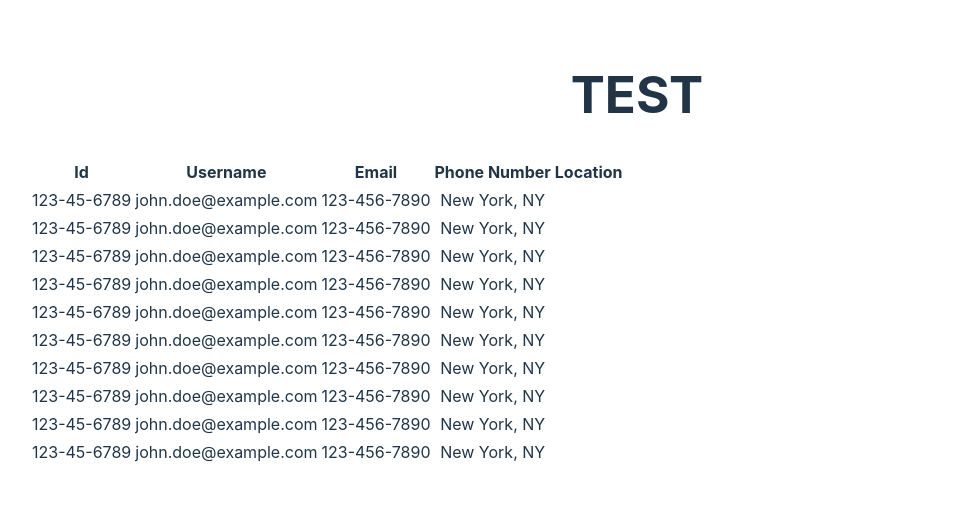
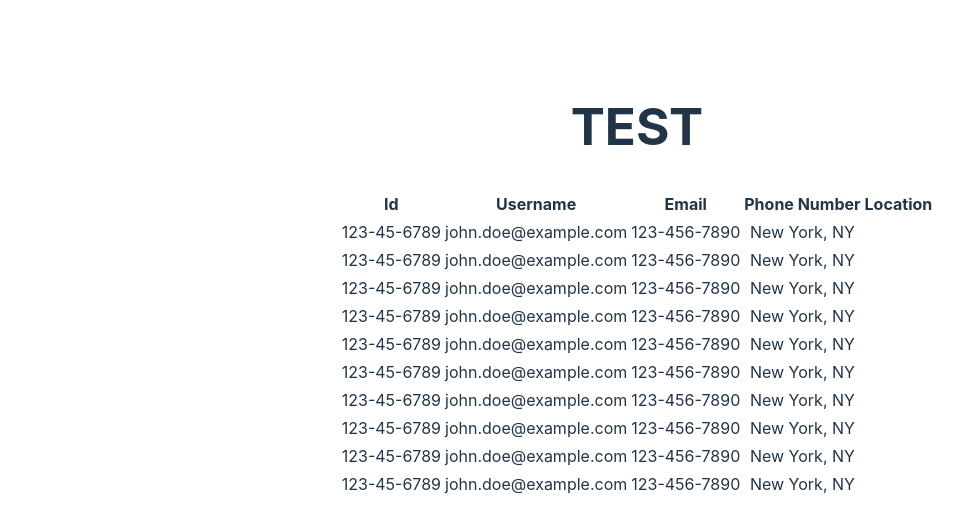
Before and after one commit to TomasMoratoPerezPorro/mwc-open-gateway-front, a React (Vite) app: page / in a window 1280 px wide. Shown: the top 532 px of the page, without its empty margins (3-966 px from the left). Built offline with nearby package versions, Linux system fonts and the light colour scheme.

Commit message:
fix: app styles

```diff
--- a/src/App.css
+++ b/src/App.css
@@ -24,3 +24,24 @@ header {
 .pointer {
   cursor: crosshair;
 }
+
+.App {
+  padding: 1rem 1.5rem;
+  display: flex;
+  justify-content: center;
+  flex-direction: column;
+}
+
+@media (min-width: 768px) {
+  .App {
+    padding: 2rem 3rem;
+  }
+}
+
+.App > main {
+  display: flex;
+  flex-direction: column;
+  align-items: center;
+  gap: 1rem;
+  width: 100%;
+}
```
